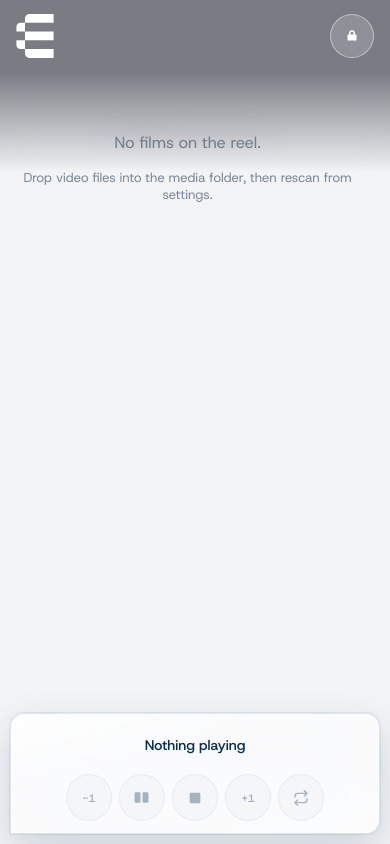
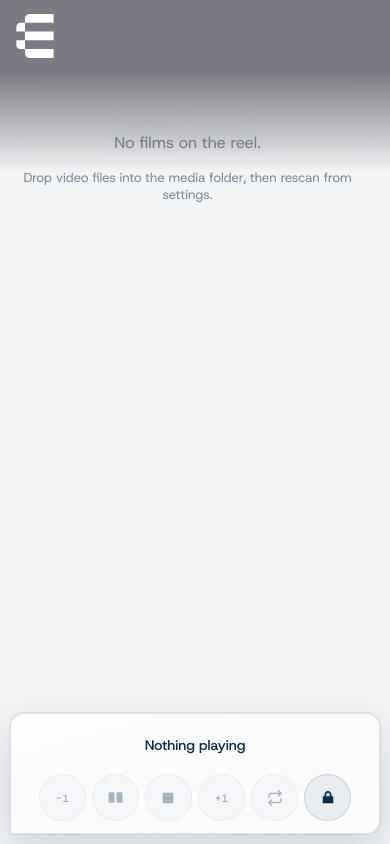
Before and after one commit to pijwarren/Zealandata, a Flask app: page / in a window 390 px wide. Run offline with Flask 3, Linux system fonts and the light colour scheme; data that the repository does not hold is empty; some libraries are stand-ins or nearby versions.

Commit message:
Move the admin/settings button into the dock
It now sits alongside the playback controls instead of the topbar --
same padlock icon and admin-mode indicator behaviour, just resized for
the dock's 38px buttons instead of the topbar's 55px ones. The topbar
keeps an empty same-width spacer in its place so the badges beside it
don't drift off-centre now that the button's gone.

Co-Authored-By: Claude Sonnet 5 <noreply@anthropic.com>

```diff
--- a/static/style.css
+++ b/static/style.css
@@ -343,34 +343,15 @@ body.topbar-on-light .topbar::before{
   transition:background-color .2s ease;
 }
 body.topbar-on-light .topbar__logo{ background-color:var(--color-accent-900); }
-/* The bar's own buttons take the same treatment -- they were light-theme
-   chips, invisible against a dark poster once the plate went. Sized to
-   match the category badges too (see .topbar__logo above). */
-.topbar .btn-icon{
-  width:55px; height:55px;
-  background:rgba(255,255,255,0.16);
-  border-color:rgba(255,255,255,0.45);
-  color:var(--color-on-media);
-  /* .btn-icon's own transition covers background/border-color for its
-     hover state; color is added here so the padlock (painted via
-     currentColor, see .topbar__settings-icon) fades with everything else
-     in the bar on the light/dark crossing instead of snapping. */
-  transition:background .15s ease, border-color .15s ease, color .2s ease;
-}
-.topbar .btn-icon:hover{ background:rgba(255,255,255,0.28); border-color:var(--color-on-media); }
-body.topbar-on-light .topbar .btn-icon{
-  background:rgba(6,45,81,0.07);
-  border-color:var(--color-divider);
-  color:var(--color-text);
-}
-body.topbar-on-light .topbar .btn-icon:hover{ background:rgba(6,45,81,0.12); border-color:var(--color-accent); }
 /* A mask, like .topbar__logo, rather than an inline <svg fill="currentColor">
    like the button used to carry -- swapping the source file (locked vs
    unlocked) is simpler as a background-image/mask-image toggle than
    keeping two <svg> markups in the DOM and hiding one. background-color:
-   currentColor is what lets it pick up .btn-icon's own colour (and its
-   body.topbar-on-light flip) for free, same mechanism, no separate rule
-   needed here.
+   currentColor is what lets it pick up its button's own colour for free,
+   same mechanism, no separate rule needed here. Now sized for the dock's
+   38px buttons (see .dock__controls .btn-icon) rather than the topbar's
+   55px ones -- this lived there until the settings button moved down
+   into the dock alongside the rest of playback.
 
    Width is explicit, not auto: unlike an <img>, a mask gives the box no
    intrinsic size of its own to size against, so width:auto here collapses
@@ -380,17 +361,21 @@ body.topbar-on-light .topbar .btn-icon:hover{ background:rgba(6,45,81,0.12); bor
    taller), so unlocked gets its own narrower width alongside the
    mask-image swap below rather than sharing this one. */
 .topbar__settings-icon{
-  display:block; width:20px; height:20px;
+  display:block; width:14px; height:14px;
   background-color:currentColor;
   -webkit-mask:url("/static/icons/locked.svg") no-repeat center / contain;
   mask:url("/static/icons/locked.svg") no-repeat center / contain;
 }
 body.admin-mode .topbar__settings-icon{
-  width:15px;
+  width:10px;
   -webkit-mask-image:url("/static/icons/unlocked.svg");
   mask-image:url("/static/icons/unlocked.svg");
 }
-.topbar__controls{ display:flex; align-items:center; gap:10px; }
+/* Empty now -- see the template's comment -- and kept only as a spacer the
+   same width the settings button used to be, so the badges in
+   .topbar__nav beside it stay centred against the logo rather than
+   drifting into the space a button no longer occupies. */
+.topbar__controls{ width:55px; }
 /* The mission badges, pinned here permanently (see app.js, which builds
    them straight into this element -- there's no separate strip elsewhere
    any more). flex:1 takes whatever room .topbar__title and
@@ -1384,13 +1369,10 @@ body.admin-mode #setHeroBtn{ display:flex; }
     -webkit-mask-image:url("/static/icons/esnz-logo-e.svg");
     mask-image:url("/static/icons/esnz-logo-e.svg");
   }
-  .topbar .btn-icon{ width:32px; height:32px; }
-  /* Same 20:55 (locked) and 15:55 (unlocked) ratio the icon keeps against
-     its button at every other size -- left at the base 20/15px here it
-     would swallow more than half of a 32px button instead of the ~36%/27%
-     it reads at everywhere else. */
-  .topbar__settings-icon{ width:12px; height:12px; }
-  body.admin-mode .topbar__settings-icon{ width:9px; }
+  /* Matches the spacer's old width from when this held the settings
+     button itself (see .topbar__controls) -- keeps the same gap the
+     badges beside it centre in, now that the button's moved to the dock. */
+  .topbar__controls{ width:32px; }
   .category-nav__item img{ height:32px; }
 }
 @media (max-width:640px){
@@ -1404,12 +1386,11 @@ body.admin-mode #setHeroBtn{ display:flex; }
     -webkit-mask-image:url("/static/icons/esnz-logo-e.svg");
     mask-image:url("/static/icons/esnz-logo-e.svg");
   }
-  .topbar .btn-icon{ width:44px; height:44px; }
   /* The six mission badges don't fit a phone-width bar between the logo and
-     the settings button -- they'd either overflow it or squeeze down to
-     illegible artwork (the wording is baked into the SVG, so it can't
-     reflow). Dropped here rather than shrunk further; a category is still
-     reachable via its row further down the page. .topbar__title and
+     the (now-empty) controls spacer -- they'd either overflow it or squeeze
+     down to illegible artwork (the wording is baked into the SVG, so it
+     can't reflow). Dropped here rather than shrunk further; a category is
+     still reachable via its row further down the page. .topbar__title and
      .topbar__controls sit at .topbar's own justify-content:space-between
      ends regardless, so removing the middle flex item just leaves the gap
      between them. */
--- a/templates/index.html
+++ b/templates/index.html
@@ -23,17 +23,12 @@
        (not a separate strip that comes and goes on scroll) -- see
        style.css's .topbar__nav. -->
   <div class="topbar__nav" id="topbarNav"></div>
-  <div class="topbar__controls">
-    <!-- The icon is a padlock rather than a gear now -- see
-         .topbar__settings-icon -- so the button doubles as an admin-mode
-         indicator (locked/unlocked, painted by app.js's paintAdminMode)
-         without needing to open the drawer to check. It still just opens
-         Settings either way; the actual lock/unlock control is the
-         "Unlock admin mode" button inside. -->
-    <button type="button" class="btn-icon" id="settingsBtn" aria-label="Settings" title="Settings">
-      <span class="topbar__settings-icon" aria-hidden="true"></span>
-    </button>
-  </div>
+  <!-- Empty now that the settings button has moved down to the dock (see
+       below) -- kept as a same-width spacer rather than removed outright,
+       so .topbar__nav's badges stay centred between it and the logo
+       instead of drifting right into the space the button used to
+       balance. -->
+  <div class="topbar__controls" aria-hidden="true"></div>
 </header>
 
 <div class="hero hidden" id="heroSection">
@@ -413,6 +408,17 @@
       <svg width="16" height="16" viewBox="0 0 24 24" fill="none" stroke="currentColor" stroke-width="2" stroke-linecap="round" stroke-linejoin="round"><polyline points="17 1 21 5 17 9"></polyline><path d="M3 11V9a4 4 0 0 1 4-4h14"></path><polyline points="7 23 3 19 7 15"></polyline><path d="M21 13v2a4 4 0 0 1-4 4H3"></path></svg>
     </button>
     <button type="button" class="btn-icon" id="setHeroBtn" aria-label="Set as hero video" title="Set as hero video" disabled>★</button>
+    <!-- The icon is a padlock rather than a gear -- see
+         .topbar__settings-icon -- so the button doubles as an admin-mode
+         indicator (locked/unlocked, painted by app.js's paintAdminMode)
+         without needing to open the drawer to check. It still just opens
+         Settings either way; the actual lock/unlock control is the
+         "Unlock admin mode" button inside. Not tied to whether anything's
+         playing, unlike its siblings here -- see dockPlaybackBtns in
+         app.js, which this is deliberately left out of. -->
+    <button type="button" class="btn-icon" id="settingsBtn" aria-label="Settings" title="Settings">
+      <span class="topbar__settings-icon" aria-hidden="true"></span>
+    </button>
   </div>
   </div>
 </div>
```
